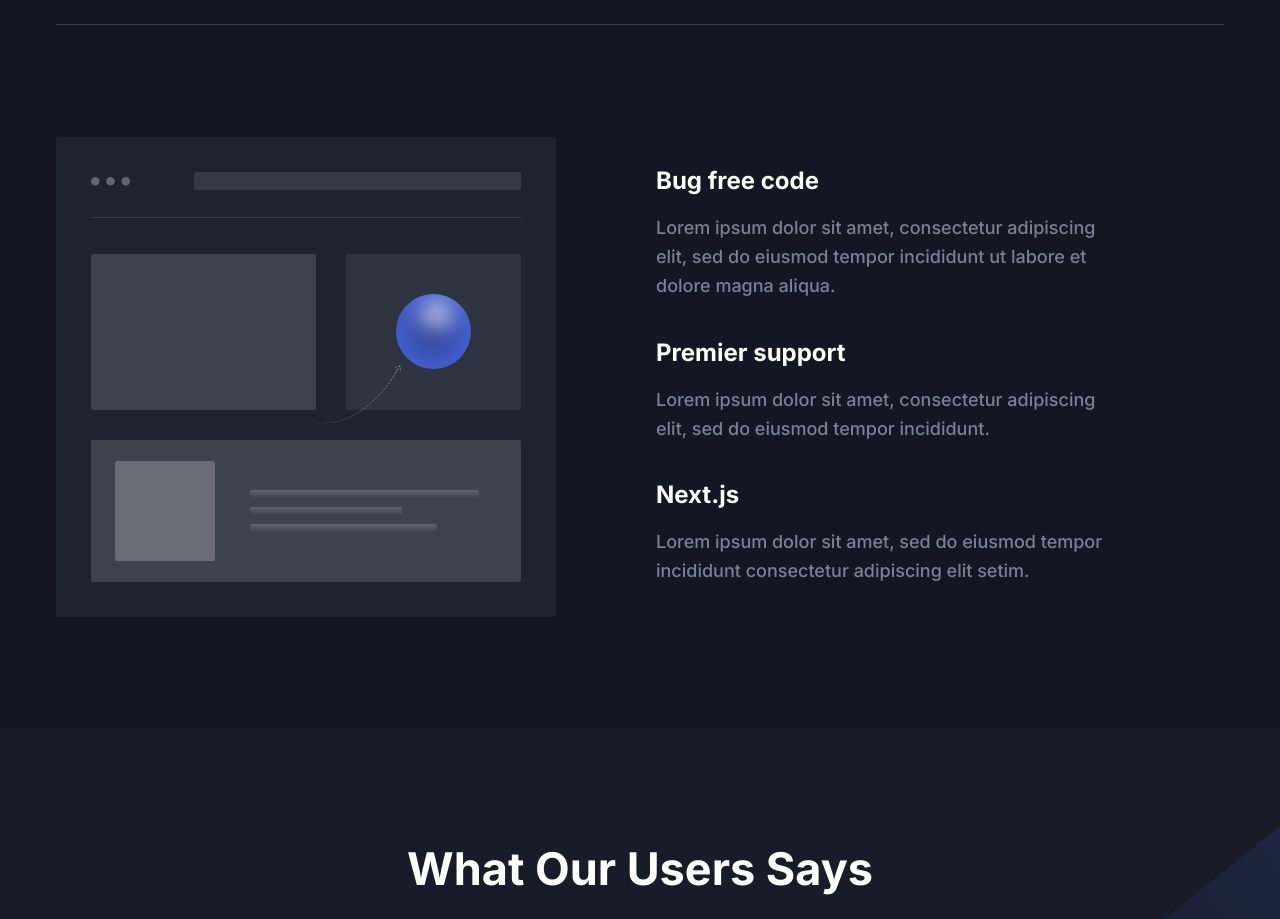
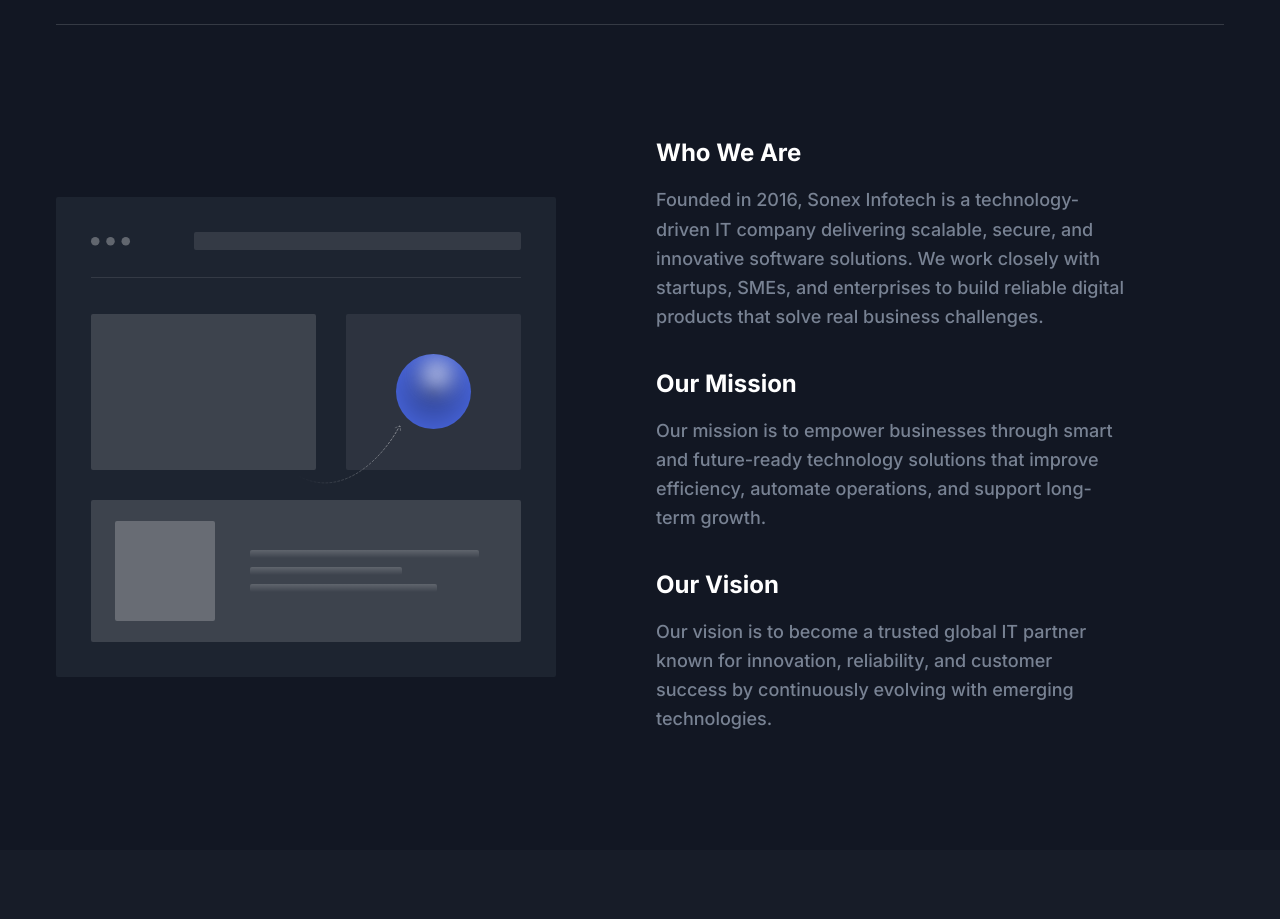
Before and after one commit to SonexWebinfo/sonex, a Next.js app: page / in a window 1280 px wide. Shown: the part 3500-4419 px from the top of the page. Built offline with nearby package versions, Linux system fonts and the light colour scheme.

Commit message:
about 2 change

```diff
--- a/src/components/About/AboutSectionTwo.tsx
+++ b/src/components/About/AboutSectionTwo.tsx
@@ -5,56 +5,69 @@
     <section className="py-16 md:py-20 lg:py-28">
       <div className="container">
         <div className="-mx-4 flex flex-wrap items-center">
+
+          {/* Left Image */}
           <div className="w-full px-4 lg:w-1/2">
-            <div
-              className="relative mx-auto mb-12 aspect-25/24 max-w-[500px] text-center lg:m-0"
-              data-wow-delay=".15s"
-            >
+            <div className="relative mx-auto mb-12 aspect-25/24 max-w-[500px] text-center lg:m-0">
               <Image
                 src="/images/about/about-image-2.svg"
-                alt="about image"
+                alt="About Sonex Infotech"
                 fill
                 className="drop-shadow-three dark:hidden dark:drop-shadow-none"
               />
               <Image
                 src="/images/about/about-image-2-dark.svg"
-                alt="about image"
+                alt="About Sonex Infotech"
                 fill
                 className="hidden drop-shadow-three dark:block dark:drop-shadow-none"
               />
             </div>
           </div>
+
+          {/* Right Content */}
           <div className="w-full px-4 lg:w-1/2">
             <div className="max-w-[470px]">
+
+              {/* Who We Are */}
               <div className="mb-9">
-                <h3 className="mb-4 text-xl font-bold text-black dark:text-white sm:text-2xl lg:text-xl xl:text-2xl">
-                  Bug free code
+                <h3 className="mb-4 text-xl font-bold text-black dark:text-white sm:text-2xl">
+                  Who We Are
                 </h3>
-                <p className="text-base font-medium leading-relaxed text-body-color sm:text-lg sm:leading-relaxed">
-                  Lorem ipsum dolor sit amet, consectetur adipiscing elit, sed
-                  do eiusmod tempor incididunt ut labore et dolore magna aliqua.
+                <p className="text-base font-medium leading-relaxed text-body-color sm:text-lg">
+                  Founded in 2016, Sonex Infotech is a technology-driven IT company
+                  delivering scalable, secure, and innovative software solutions.
+                  We work closely with startups, SMEs, and enterprises to build
+                  reliable digital products that solve real business challenges.
                 </p>
               </div>
+
+              {/* Our Mission */}
               <div className="mb-9">
-                <h3 className="mb-4 text-xl font-bold text-black dark:text-white sm:text-2xl lg:text-xl xl:text-2xl">
-                  Premier support
+                <h3 className="mb-4 text-xl font-bold text-black dark:text-white sm:text-2xl">
+                  Our Mission
                 </h3>
-                <p className="text-base font-medium leading-relaxed text-body-color sm:text-lg sm:leading-relaxed">
-                  Lorem ipsum dolor sit amet, consectetur adipiscing elit, sed
-                  do eiusmod tempor incididunt.
+                <p className="text-base font-medium leading-relaxed text-body-color sm:text-lg">
+                  Our mission is to empower businesses through smart and
+                  future-ready technology solutions that improve efficiency,
+                  automate operations, and support long-term growth.
                 </p>
               </div>
+
+              {/* Our Vision */}
               <div className="mb-1">
-                <h3 className="mb-4 text-xl font-bold text-black dark:text-white sm:text-2xl lg:text-xl xl:text-2xl">
-                  Next.js
+                <h3 className="mb-4 text-xl font-bold text-black dark:text-white sm:text-2xl">
+                  Our Vision
                 </h3>
-                <p className="text-base font-medium leading-relaxed text-body-color sm:text-lg sm:leading-relaxed">
-                  Lorem ipsum dolor sit amet, sed do eiusmod tempor incididunt
-                  consectetur adipiscing elit setim.
+                <p className="text-base font-medium leading-relaxed text-body-color sm:text-lg">
+                  Our vision is to become a trusted global IT partner known for
+                  innovation, reliability, and customer success by continuously
+                  evolving with emerging technologies.
                 </p>
               </div>
+
             </div>
           </div>
+
         </div>
       </div>
     </section>
```
